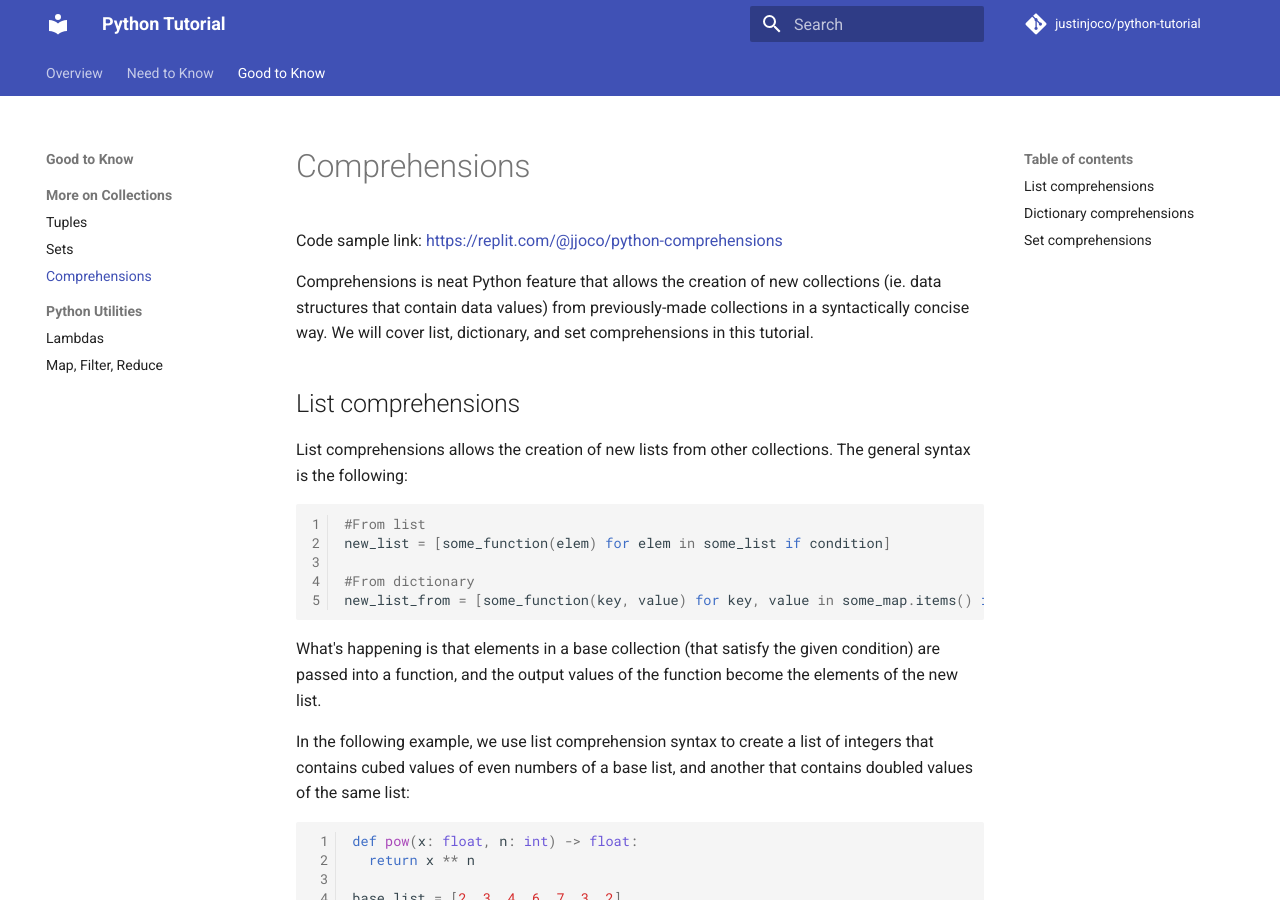
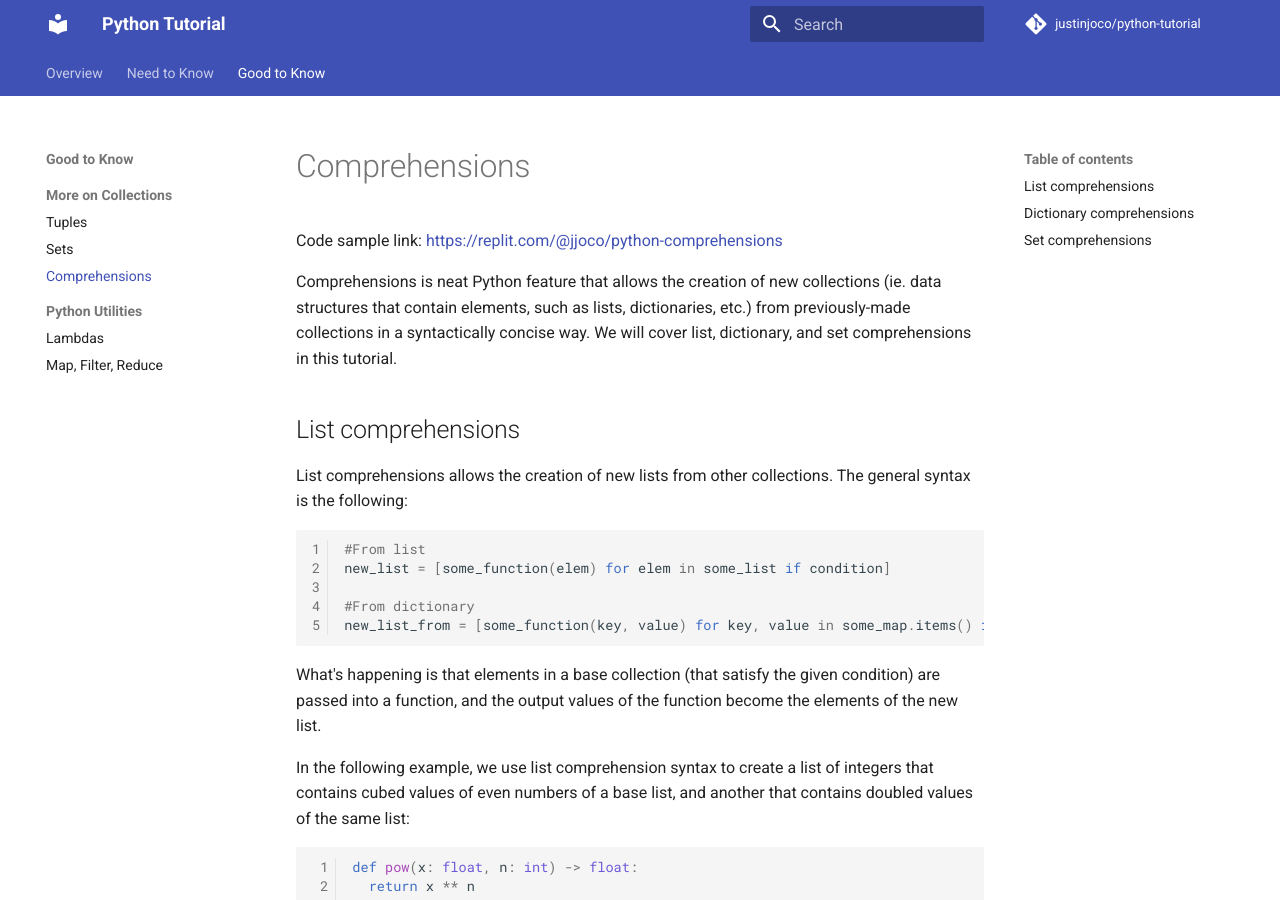
Before and after one commit to justinjoco/python-tutorial, an MkDocs documentation site: the page built from docs/collections/comprehensions.md, in a window 1280 px wide and 900 px high. Built offline with MkDocs 1.6.1 and Material for MkDocs 9.7.7, drawn with Linux system fonts in a browser that asks for light colours; comment, search, counter and statistics services are not loaded.

Commit message:
more definition of collections

```diff
--- a/docs/collections/comprehensions.md
+++ b/docs/collections/comprehensions.md
@@ -1,6 +1,6 @@
 Code sample link: <https://replit.com/@jjoco/python-comprehensions>
 
-Comprehensions is neat Python feature that allows the creation of new collections (ie. data structures that contain data values) from previously-made collections in a syntactically concise way. We will cover list, dictionary, and set comprehensions in this tutorial.
+Comprehensions is neat Python feature that allows the creation of new collections (ie. data structures that contain elements, such as lists, dictionaries, etc.) from previously-made collections in a syntactically concise way. We will cover list, dictionary, and set comprehensions in this tutorial.
 
 ## List comprehensions
 List comprehensions allows the creation of new lists from other collections. The general syntax is the following:
```
